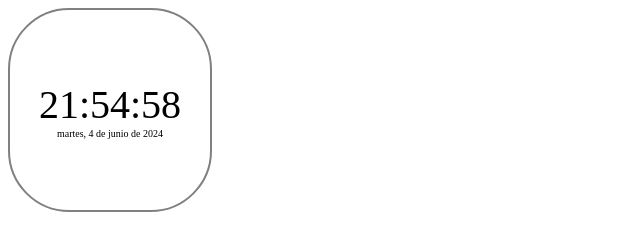
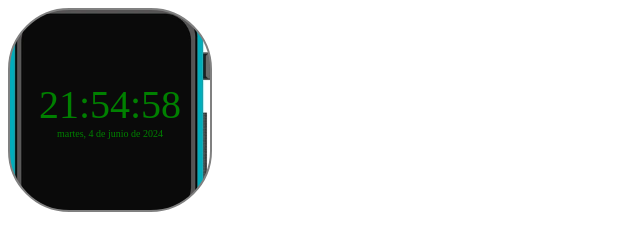
Before and after one commit to matiasnno123/Trabajo-IDW2, a plain HTML site: page index.html in a window 1280 px wide. Shown: the whole page, without its empty margins (0-640 px from the left). Drawn offline with Linux system fonts and the light colour scheme.

Commit message:
Fondo añadido

```diff
--- a/style.css
+++ b/style.css
@@ -1,9 +1,13 @@
 #tiempo{
+    color: green;
     font-size: 40px;
 }
 
 .Reloj{
-    flex-direction: column;
+background-image: url("reloj.bmp");
+background-position: 0%;
+background-size: cover;
+flex-direction: column;
 width: 200px;
 height: 200px;
 margin: 50x auto;
@@ -14,6 +18,7 @@ justify-content: center;
 align-items: center;
 }
 #fecha{
+    color: green;
     flex-direction: column;
     font-size: 10px;
 }
```
Also changed, not shown: index.html (+0 -1 lines), reloj.bmp (added).
